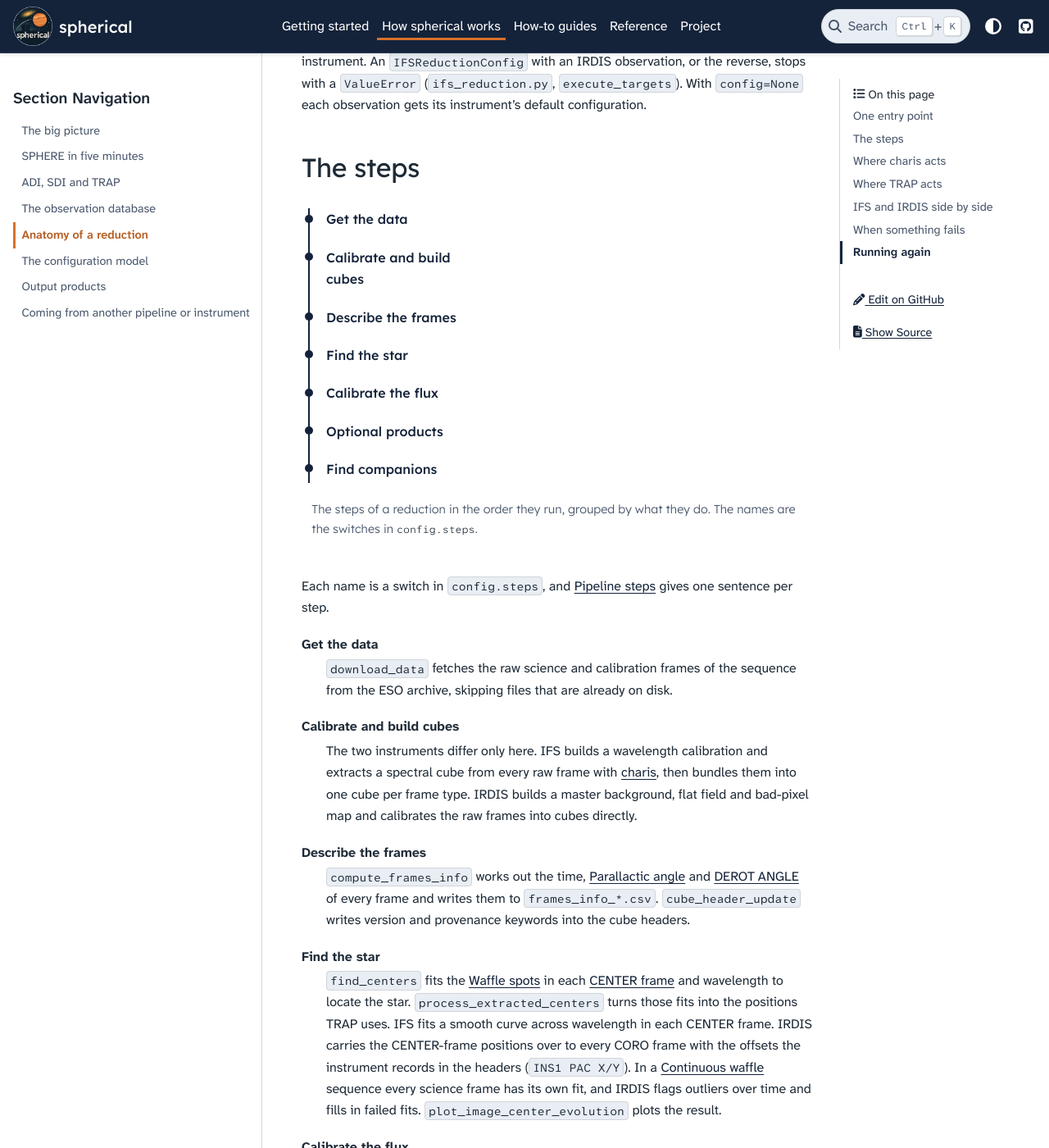
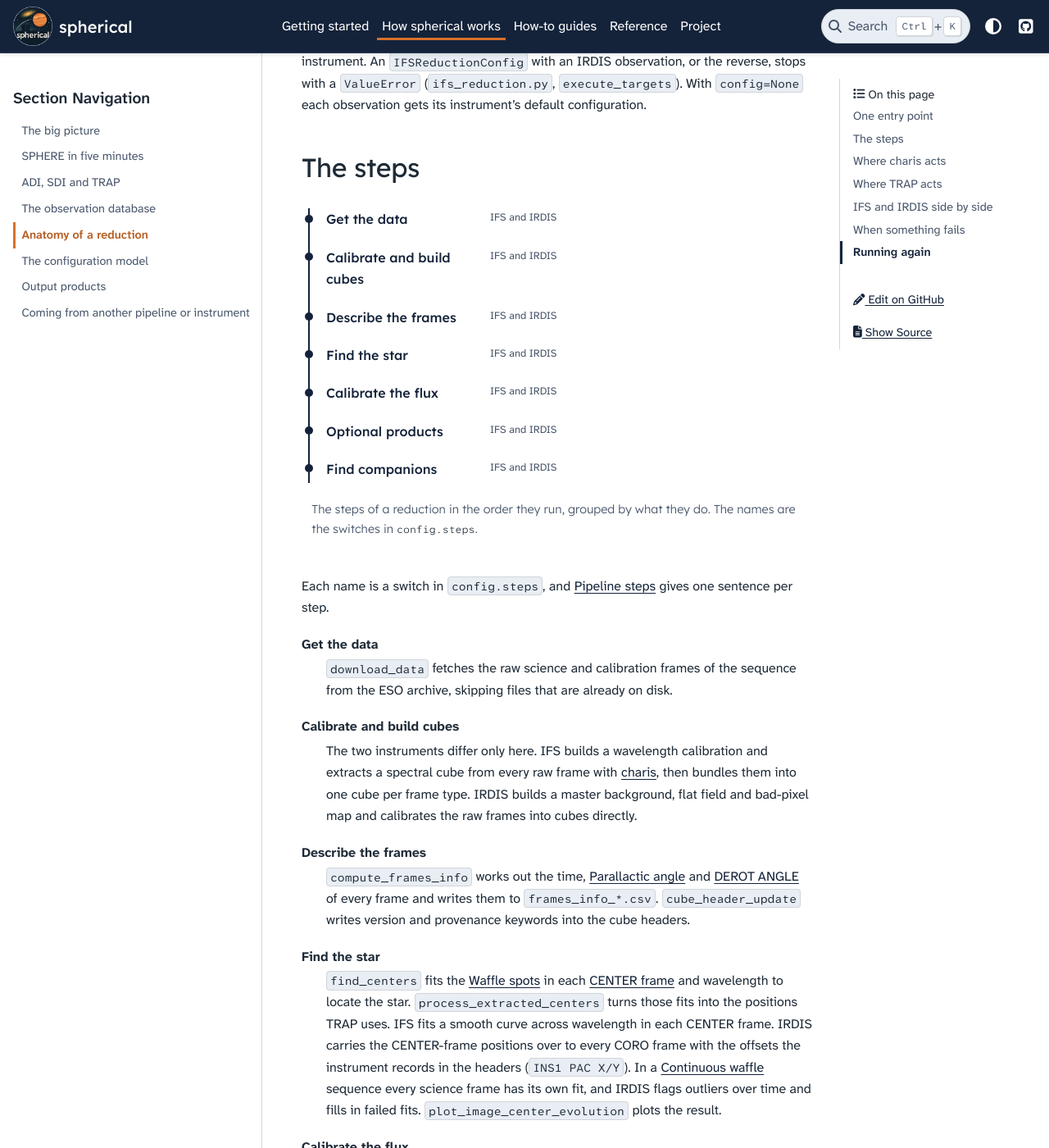
Before and after one commit to m-samland/spherical, a Sphinx documentation site: the page built from docs/concepts/anatomy.md, in a window 1280 px wide and 1400 px high, scrolled down 404 px. Shown: the whole window at 82% size. Built offline with Sphinx 7.4.7 and the PyData theme 0.15.4, drawn with Linux system fonts in a browser that asks for light colours; pages that are not in the unit, such as notebooks, are missing from menus.

Commit message:
Label the shared phases of the step diagram (#196)

```diff
--- a/docs/_static/custom.css
+++ b/docs/_static/custom.css
@@ -276,10 +276,6 @@ table.step-table :is(th, td, code, span.pre) {
 .step-diagram__lanes { display: grid; gap: 0.5rem 1.5rem; }
 .bd-article .step-diagram__lane-label { margin: 0; font-size: 0.8rem; color: var(--pst-color-text-muted); }
 .step-diagram__steps { list-style: none; margin: 0; padding: 0; }
-/* Shared phases need no lane label on screen; the list keeps its aria-label. */
-.bd-article .step-diagram__lane--shared > .step-diagram__lane-label {
-  position: absolute; width: 1px; height: 1px; margin: -1px; overflow: hidden; clip: rect(0, 0, 0, 0); white-space: nowrap;
-}
 .bd-article .step-diagram__step {
   display: flex; flex-wrap: wrap; align-items: baseline; gap: 0.25rem 0.5rem; margin: 0.15rem 0; max-width: none;
 }
```
